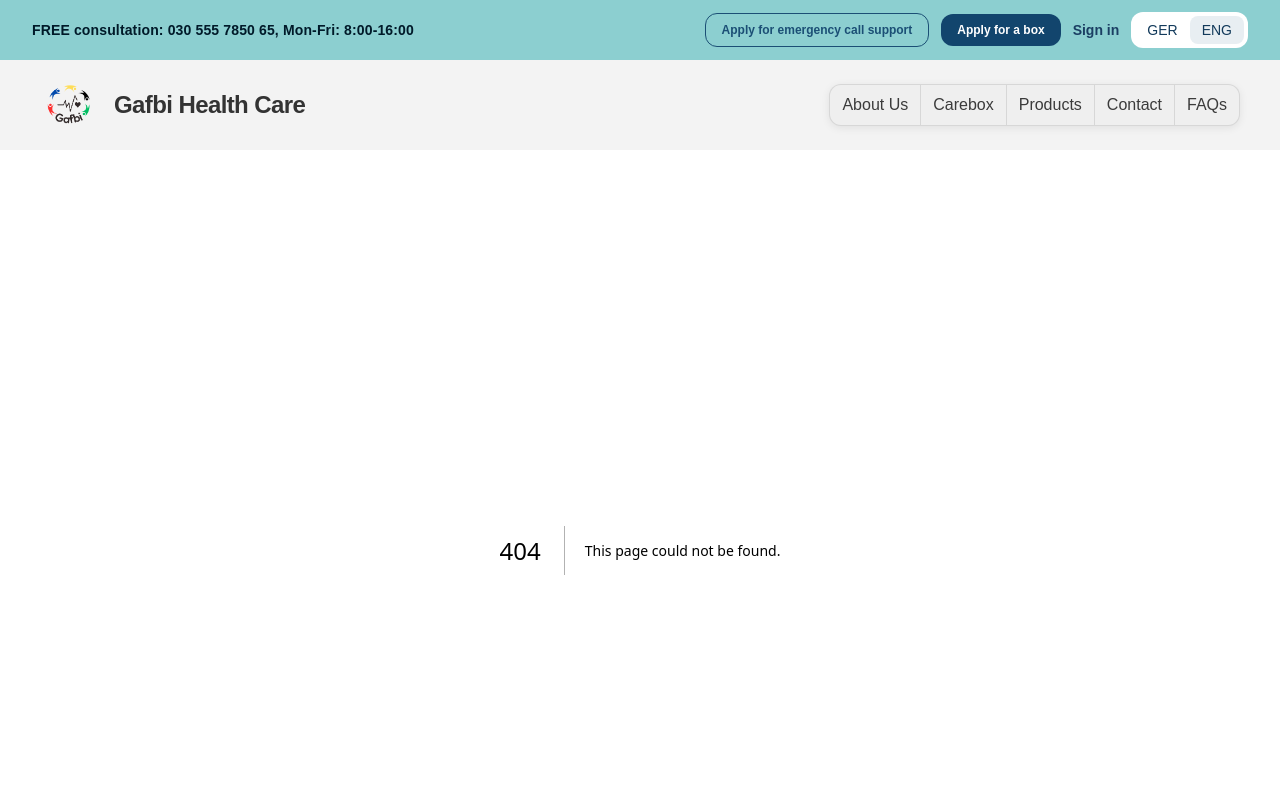
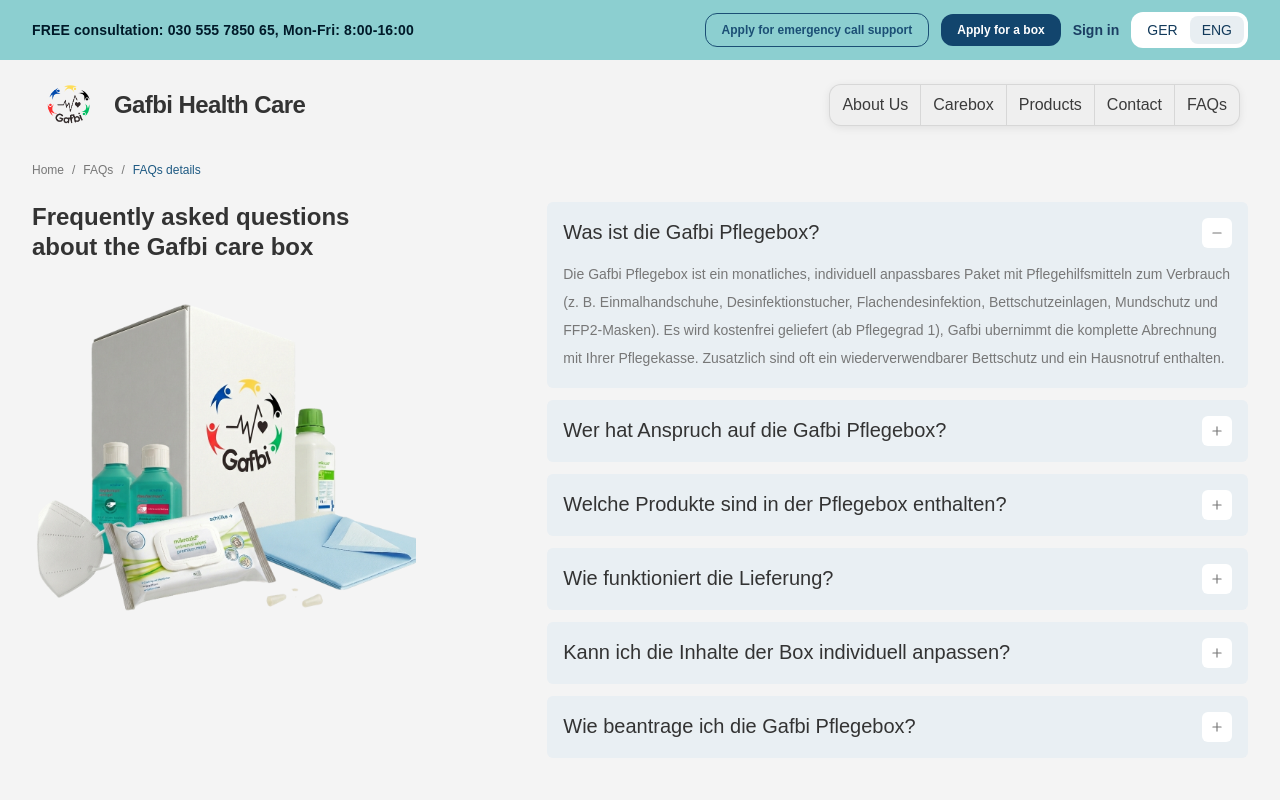
Before and after one commit to Rahul-Mallik-CSE/Gafbi-Health-Care, a Next.js app: page /faqs in a window 1280 px wide. Before the commit this address had no page. Shown: the top 800 px of the page. Built offline with nearby package versions, Linux system fonts and the light colour scheme.

Commit message:
Add FaqsPage component with FAQ details and toggle functionality

```diff
--- /dev/null
+++ b/src/app/faqs/page.tsx
@@ -0,0 +1,111 @@
+/** @format */
+
+"use client";
+
+import Image from "next/image";
+import { Plus, Minus } from "lucide-react";
+import { useState } from "react";
+
+const faqs = [
+  {
+    question: "Was ist die Gafbi Pflegebox?",
+    answer:
+      "Die Gafbi Pflegebox ist ein monatliches, individuell anpassbares Paket mit Pflegehilfsmitteln zum Verbrauch (z. B. Einmalhandschuhe, Desinfektionstucher, Flachendesinfektion, Bettschutzeinlagen, Mundschutz und FFP2-Masken). Es wird kostenfrei geliefert (ab Pflegegrad 1), Gafbi ubernimmt die komplette Abrechnung mit Ihrer Pflegekasse. Zusatzlich sind oft ein wiederverwendbarer Bettschutz und ein Hausnotruf enthalten.",
+  },
+  {
+    question: "Wer hat Anspruch auf die Gafbi Pflegebox?",
+    answer:
+      "Anspruch haben in der Regel Personen mit anerkanntem Pflegegrad, die zu Hause versorgt werden. Die Kosten werden uber die Pflegekasse bis zum gesetzlichen Rahmen ubernommen.",
+  },
+  {
+    question: "Welche Produkte sind in der Pflegebox enthalten?",
+    answer:
+      "Typischerweise enthalt die Box Verbrauchsprodukte wie Einmalhandschuhe, Desinfektionsmittel, Bettschutzeinlagen, Mundschutz und weitere alltagstaugliche Pflegehilfsmittel.",
+  },
+  {
+    question: "Wie funktioniert die Lieferung?",
+    answer:
+      "Die Pflegebox wird monatlich direkt an die angegebene Adresse geliefert. Sie konnen die Inhalte anpassen und erhalten die Lieferung regelmassig ohne manuellen Aufwand.",
+  },
+  {
+    question: "Kann ich die Inhalte der Box individuell anpassen?",
+    answer:
+      "Ja, die Zusammenstellung kann anhand Ihres Bedarfs geandert werden. So erhalten Sie nur die Produkte, die fur Ihre tagliche Pflege sinnvoll sind.",
+  },
+  {
+    question: "Wie beantrage ich die Gafbi Pflegebox?",
+    answer:
+      "Sie konnen die Pflegebox uber das Kontaktformular oder telefonisch anfragen. Das Team unterstutzt Sie bei den notwendigen Angaben und der Abrechnung mit der Pflegekasse.",
+  },
+];
+
+const FaqsPage = () => {
+  const [openIndex, setOpenIndex] = useState(0);
+
+  const toggleItem = (index: number) => {
+    setOpenIndex((prev) => (prev === index ? -1 : index));
+  };
+
+  return (
+    <main className="min-h-screen bg-[#f4f4f4] px-4 pb-12 pt-3 sm:px-6 lg:px-8">
+      <div className="mx-auto w-full max-w-7xl">
+        <div className="mb-6 text-xs text-[var(--color-secondary)]">
+          <span>Home</span>
+          <span className="mx-2">/</span>
+          <span>FAQs</span>
+          <span className="mx-2">/</span>
+          <span className="text-[var(--color-button-bg)]">FAQs details</span>
+        </div>
+
+        <section className="grid gap-8 lg:grid-cols-[1fr_1.45fr]">
+          <div>
+            <h1 className="mb-5 max-w-xs text-xl md:text-2xl font-semibold leading-tight text-[var(--color-primary)]">
+              Frequently asked questions about the Gafbi care box
+            </h1>
+            <Image
+              src="/faqs-banner.png"
+              alt="FAQs banner"
+              width={360}
+              height={320}
+              className="h-auto w-full max-w-sm"
+            />
+          </div>
+
+          <div className="space-y-3">
+            {faqs.map((faq, index) => {
+              const isOpen = openIndex === index;
+
+              return (
+                <article
+                  key={faq.question}
+                  className="rounded-md bg-[var(--color-card-bg)] p-4"
+                >
+                  <button
+                    type="button"
+                    onClick={() => toggleItem(index)}
+                    className="flex w-full items-start justify-between gap-3 text-left"
+                  >
+                    <h2 className="text-xl font-medium text-[var(--color-primary)]">
+                      {faq.question}
+                    </h2>
+                    <span className="rounded-md bg-white p-2 text-[var(--color-secondary)]">
+                      {isOpen ? <Minus size={14} /> : <Plus size={14} />}
+                    </span>
+                  </button>
+
+                  {isOpen ? (
+                    <p className="mt-3 text-sm leading-7 text-[var(--color-secondary)]">
+                      {faq.answer}
+                    </p>
+                  ) : null}
+                </article>
+              );
+            })}
+          </div>
+        </section>
+      </div>
+    </main>
+  );
+};
+
+export default FaqsPage;
```
Also changed, not shown: public/faqs-banner.png (added).
